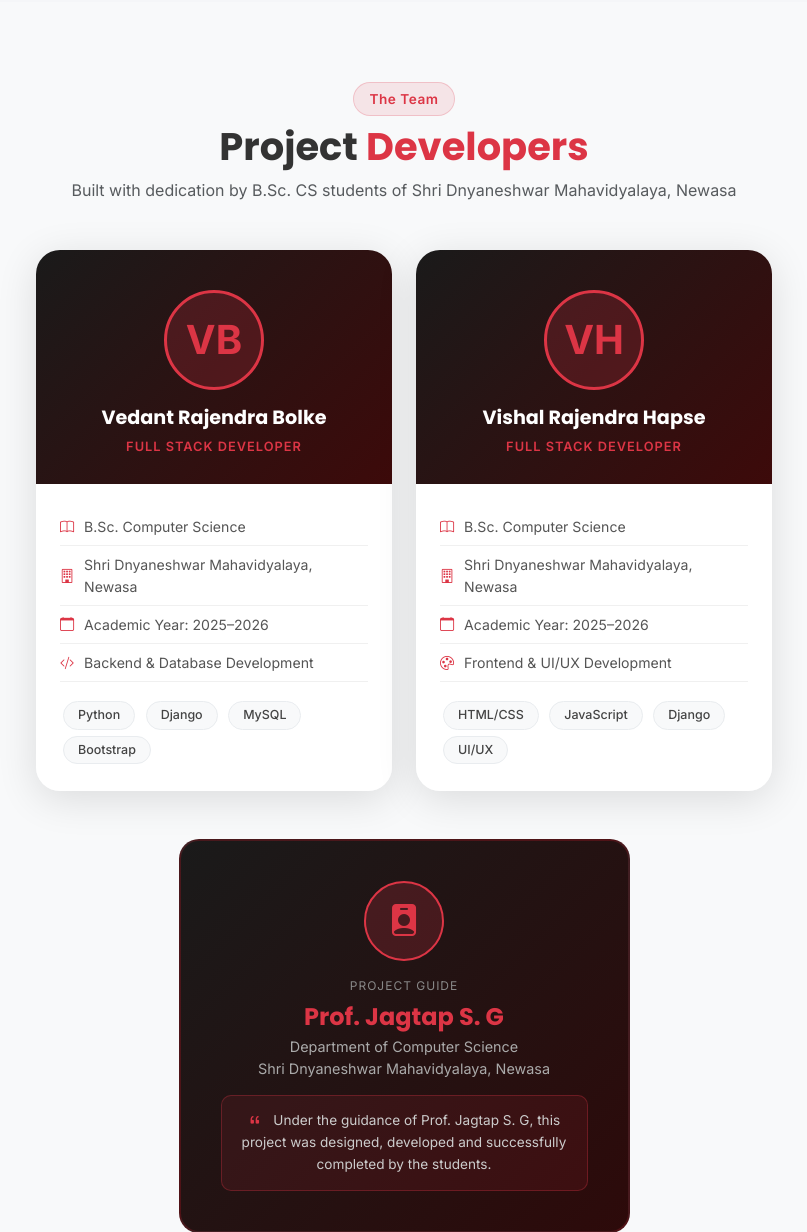
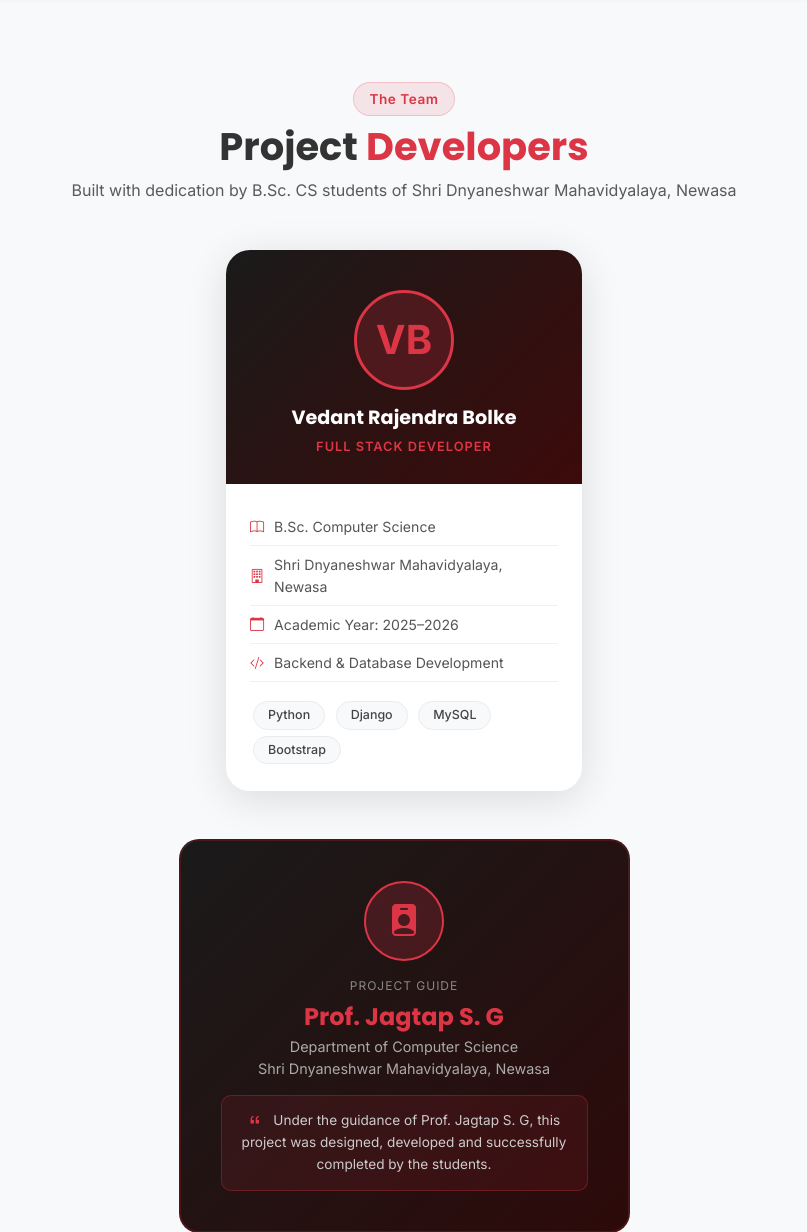
Before and after one commit to vedantbolke-dev/driveease, a Django app: page /about/ in a window 1280 px wide. Shown: the part 1614-2846 px from the top of the page, without its empty margins (236-1043 px from the left). Run offline with Django 5.2, Linux system fonts and the light colour scheme; some libraries are stand-ins or nearby versions.

Commit message:
Update developer credits — sole developer Vedant Bolke

```diff
--- a/database_schema.sql
+++ b/database_schema.sql
@@ -1,7 +1,7 @@
 -- ============================================================
 -- DriveEase Car Rental System - MySQL Database Schema
 -- Project: DriveEase Car Rental System
--- Developed by: Vedant Rajendra Bolke & Vishal Rajendra Hapse
+-- Developed by: Vedant Rajendra Bolke
 -- College: Shri Dnyaneshwar Mahavidyalaya, Newasa
 -- Academic Year: 2025-2026
 -- ============================================================
--- a/driveease/settings.py
+++ b/driveease/settings.py
@@ -1,7 +1,7 @@
 """
 DriveEase Car Rental System
 Django Settings Configuration
-Developed by: Vedant Rajendra Bolke & Vishal Rajendra Hapse
+Developed by: Vedant Rajendra Bolke
 College: Shri Dnyaneshwar Mahavidyalaya, Newasa
 Academic Year: 2025-2026
 """
--- a/static/css/style.css
+++ b/static/css/style.css
@@ -1,7 +1,7 @@
 /*
  * DriveEase Car Rental System
  * Main Stylesheet
- * Developed by: Vedant Rajendra Bolke & Vishal Rajendra Hapse
+ * Developed by: Vedant Rajendra Bolke
  * B.Sc. Computer Science | Shri Dnyaneshwar Mahavidyalaya, Newasa
  * Academic Year: 2025-2026
  */
--- a/static/js/main.js
+++ b/static/js/main.js
@@ -1,6 +1,6 @@
 /*
  * DriveEase Car Rental System - Main JavaScript
- * Developed by: Vedant Rajendra Bolke & Vishal Rajendra Hapse
+ * Developed by: Vedant Rajendra Bolke
  * B.Sc. Computer Science | Shri Dnyaneshwar Mahavidyalaya, Newasa
  */
 
--- a/templates/about.html
+++ b/templates/about.html
@@ -160,27 +160,6 @@
                     </div>
                 </div>
             </div>
-            <div class="col-lg-4 col-md-6">
-                <div class="dev-card">
-                    <div class="dev-card-top">
-                        <div class="dev-avatar">VH</div>
-                        <h5 class="dev-name">Vishal Rajendra Hapse</h5>
-                        <div class="dev-role mt-2">Full Stack Developer</div>
-                    </div>
-                    <div class="dev-card-body">
-                        <div class="dev-info-row"><i class="bi bi-book text-danger"></i> B.Sc. Computer Science</div>
-                        <div class="dev-info-row"><i class="bi bi-building text-danger"></i> Shri Dnyaneshwar Mahavidyalaya, Newasa</div>
-                        <div class="dev-info-row"><i class="bi bi-calendar text-danger"></i> Academic Year: 2025–2026</div>
-                        <div class="dev-info-row"><i class="bi bi-palette text-danger"></i> Frontend & UI/UX Development</div>
-                        <div class="mt-3">
-                            <span class="tech-tag">HTML/CSS</span>
-                            <span class="tech-tag">JavaScript</span>
-                            <span class="tech-tag">Django</span>
-                            <span class="tech-tag">UI/UX</span>
-                        </div>
-                    </div>
-                </div>
-            </div>
         </div>
 
         <!-- Guide -->
--- a/templates/base.html
+++ b/templates/base.html
@@ -264,8 +264,7 @@ document.addEventListener('DOMContentLoaded', function() {
                 <div class="col-md-6 text-center text-md-end mt-2 mt-md-0">
                     <p class="mb-0 small text-muted">
                         Developed by
-                        <span class="text-danger fw-medium">Vedant Rajendra Bolke</span> &amp;
-                        <span class="text-danger fw-medium">Vishal Rajendra Hapse</span>
+                        <span class="text-danger fw-medium">Vedant Rajendra Bolke</span>
                         &nbsp;|&nbsp; B.Sc. CS &nbsp;|&nbsp;
                         Shri Dnyaneshwar Mahavidyalaya, Newasa
                     </p>
```
Also changed, not shown: README.md.
